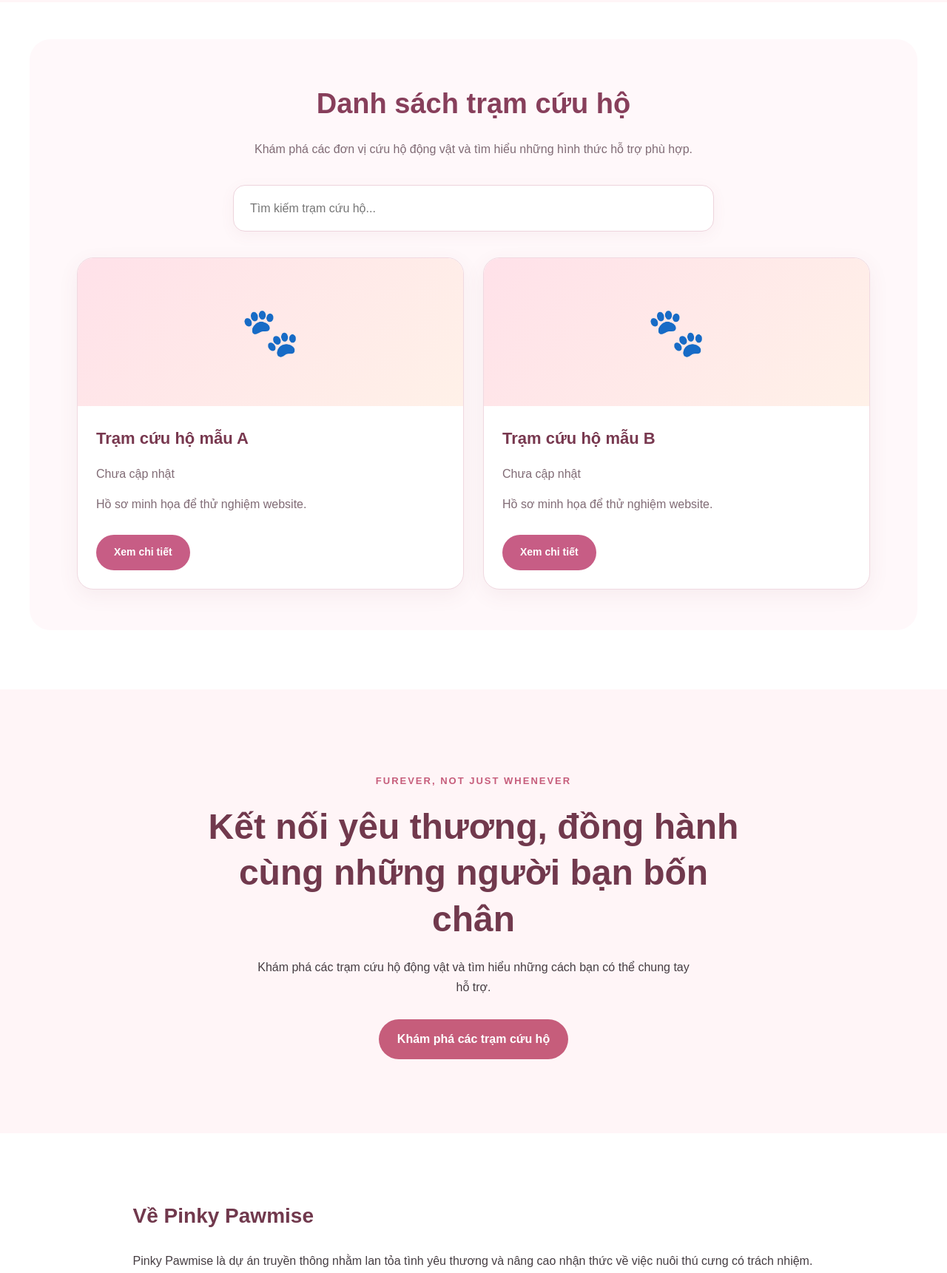
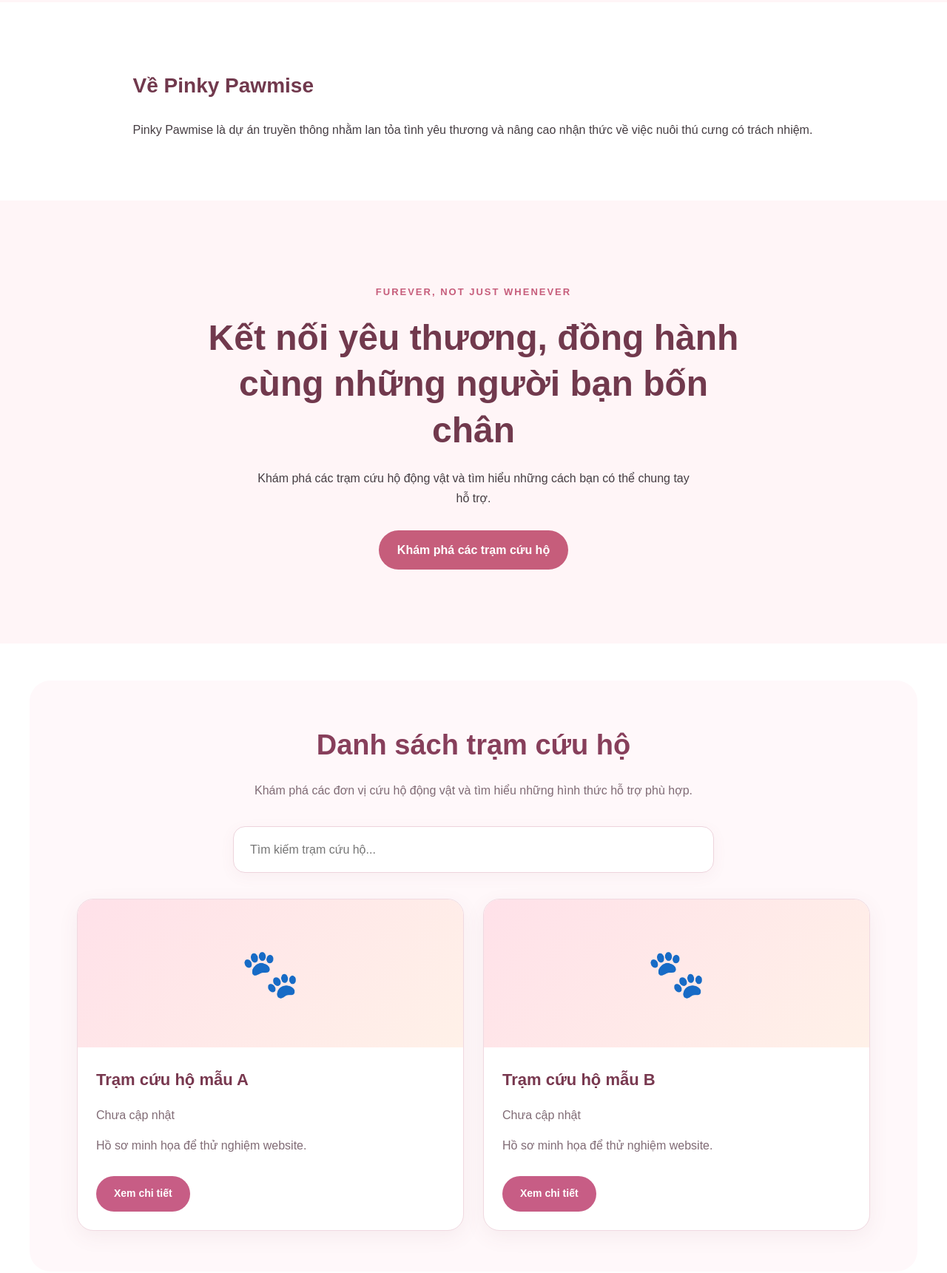
Before and after one commit to halumichu/pinky-pawmise-website, a plain HTML site: page index.html in a window 1280 px wide. Shown: the part 74-1795 px from the top of the page at 74% size. Drawn offline with Linux system fonts and the light colour scheme.

Commit message:
Reorder homepage sections

```diff
--- a/index.html
+++ b/index.html
@@ -20,6 +20,37 @@
 
 <main>
 
+
+<!-- 1. GIOI THIEU DU AN -->
+<section id="gioi-thieu" class="section">
+  <h2>Về Pinky Pawmise</h2>
+  <p>
+    Pinky Pawmise là dự án truyền thông nhằm lan tỏa
+    tình yêu thương và nâng cao nhận thức về việc
+    nuôi thú cưng có trách nhiệm.
+  </p>
+</section>
+
+<!-- 2. BANNER KHAM PHA -->
+<section class="hero">
+  <p class="eyebrow">FUREVER, NOT JUST WHENEVER</p>
+
+  <h1>
+    Kết nối yêu thương, đồng hành
+    cùng những người bạn bốn chân
+  </h1>
+
+  <p>
+    Khám phá các trạm cứu hộ động vật và tìm hiểu
+    những cách bạn có thể chung tay hỗ trợ.
+  </p>
+
+  <a class="button" href="#tram-cuu-ho">
+    Khám phá các trạm cứu hộ
+  </a>
+</section>
+
+<!-- 3. DANH SACH TRAM CUU HO -->
 <section id="tram-cuu-ho" class="section">
   <h2 id="rescue-title">Danh sách trạm cứu hộ</h2>
 
@@ -40,28 +71,6 @@
   <div id="rescue-detail" hidden></div>
 </section>
 
-</main>
-    <section class="hero">
-      <p class="eyebrow">FUREVER, NOT JUST WHENEVER</p>
-      <h1>Kết nối yêu thương, đồng hành cùng những người bạn bốn chân</h1>
-      <p>
-        Khám phá các trạm cứu hộ động vật và tìm hiểu
-        những cách bạn có thể chung tay hỗ trợ.
-      </p>
-      <a class="button" href="#tram-cuu-ho">
-        Khám phá các trạm cứu hộ
-      </a>
-    </section>
-
-    <section id="gioi-thieu" class="section">
-      <h2>Về Pinky Pawmise</h2>
-      <p>
-        Pinky Pawmise là dự án truyền thông nhằm lan tỏa
-        tình yêu thương và nâng cao nhận thức về việc
-        nuôi thú cưng có trách nhiệm.
-      </p>
-    </section>
-
 
   </main>
 
```
